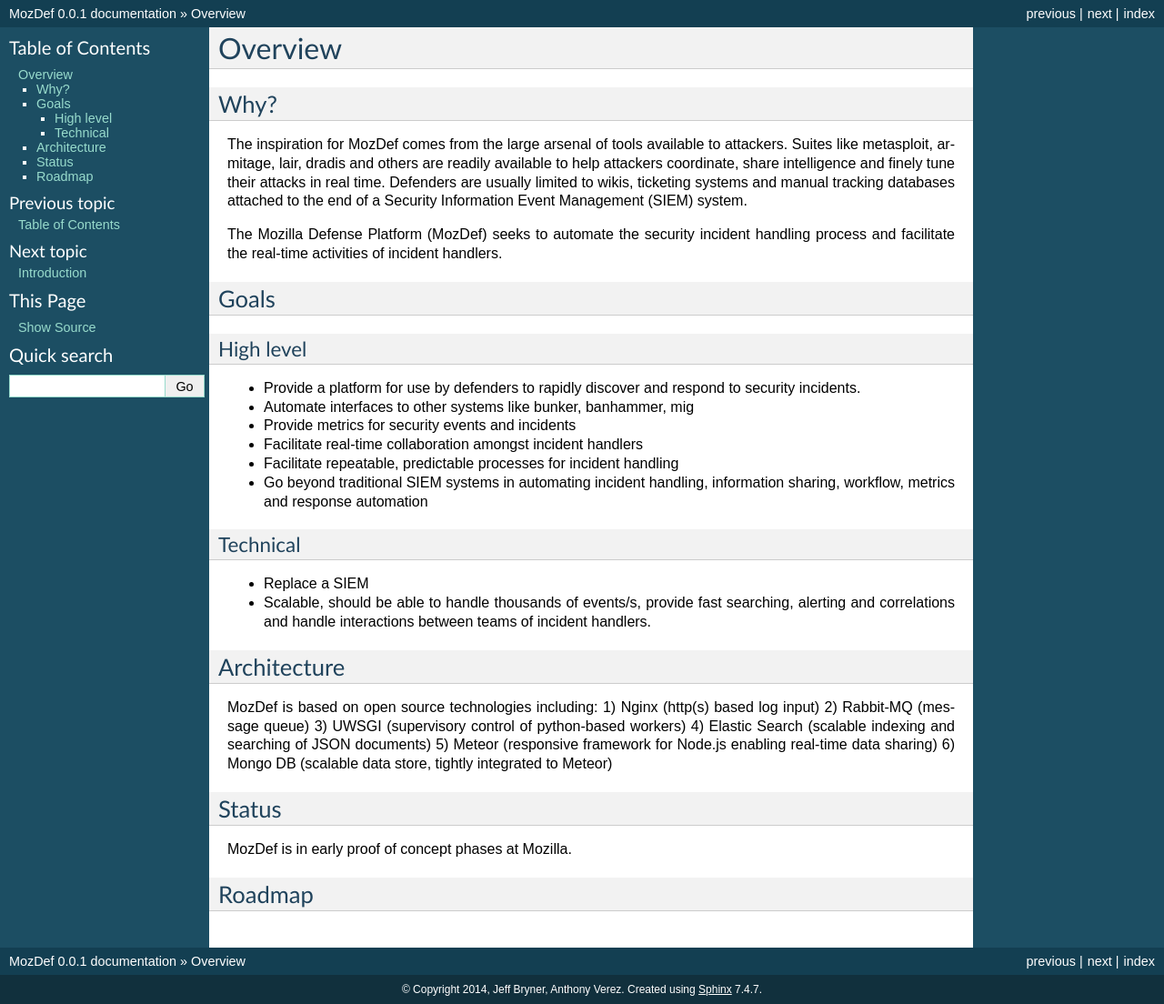
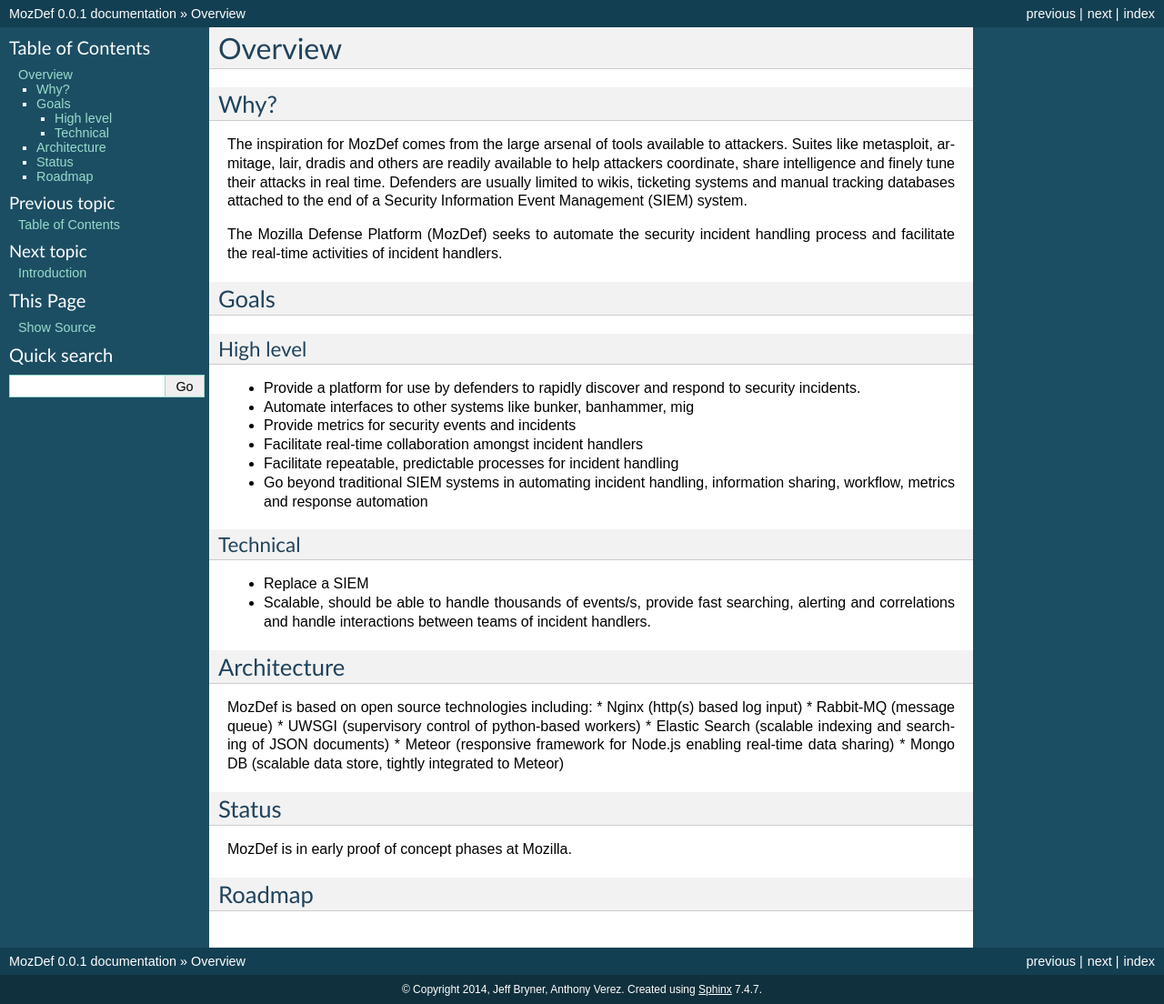
Before and after one commit to mozilla/MozDef, a Sphinx documentation site: the page built from docs/source/overview.rst, in a window 1280 px wide. Shown: the whole page at 91% size. Built offline with Sphinx 7.4.7, drawn with Linux system fonts in a browser that asks for light colours.

Commit message:
add architecture details..again

```diff
--- a/docs/source/overview.rst
+++ b/docs/source/overview.rst
@@ -33,12 +33,12 @@
 Architecture
 ------------
 MozDef is based on open source technologies including:
-1) Nginx (http(s) based log input)
-2) Rabbit-MQ (message queue)
-3) UWSGI (supervisory control of python-based workers)
-4) Elastic Search (scalable indexing and searching of JSON documents)
-5) Meteor (responsive framework for Node.js enabling real-time data sharing)
-6) Mongo DB (scalable data store, tightly integrated to Meteor)
+* Nginx (http(s) based log input)
+* Rabbit-MQ (message queue)
+* UWSGI (supervisory control of python-based workers)
+* Elastic Search (scalable indexing and searching of JSON documents)
+* Meteor (responsive framework for Node.js enabling real-time data sharing)
+* Mongo DB (scalable data store, tightly integrated to Meteor)
 
 Status
 ------
```
